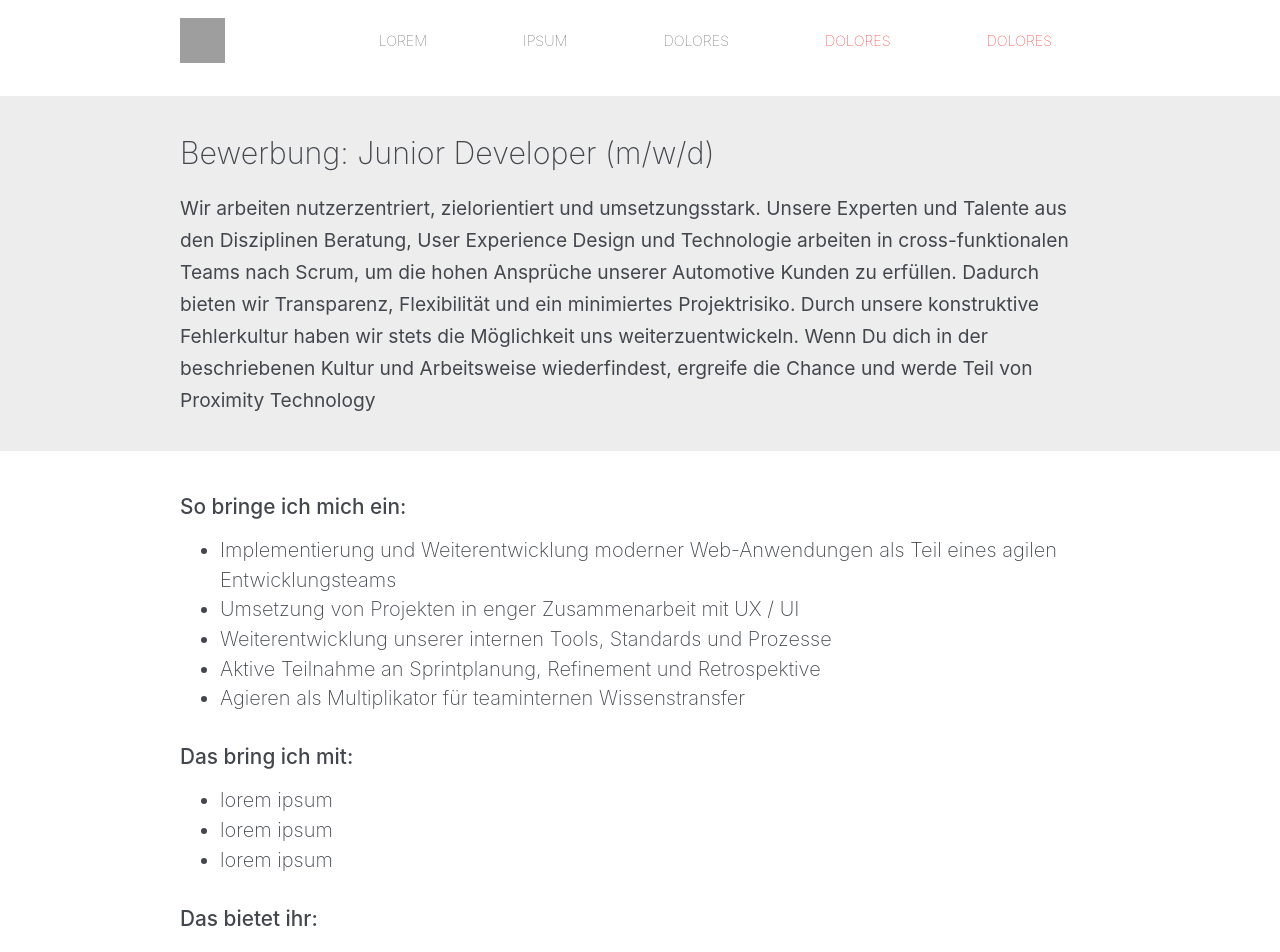
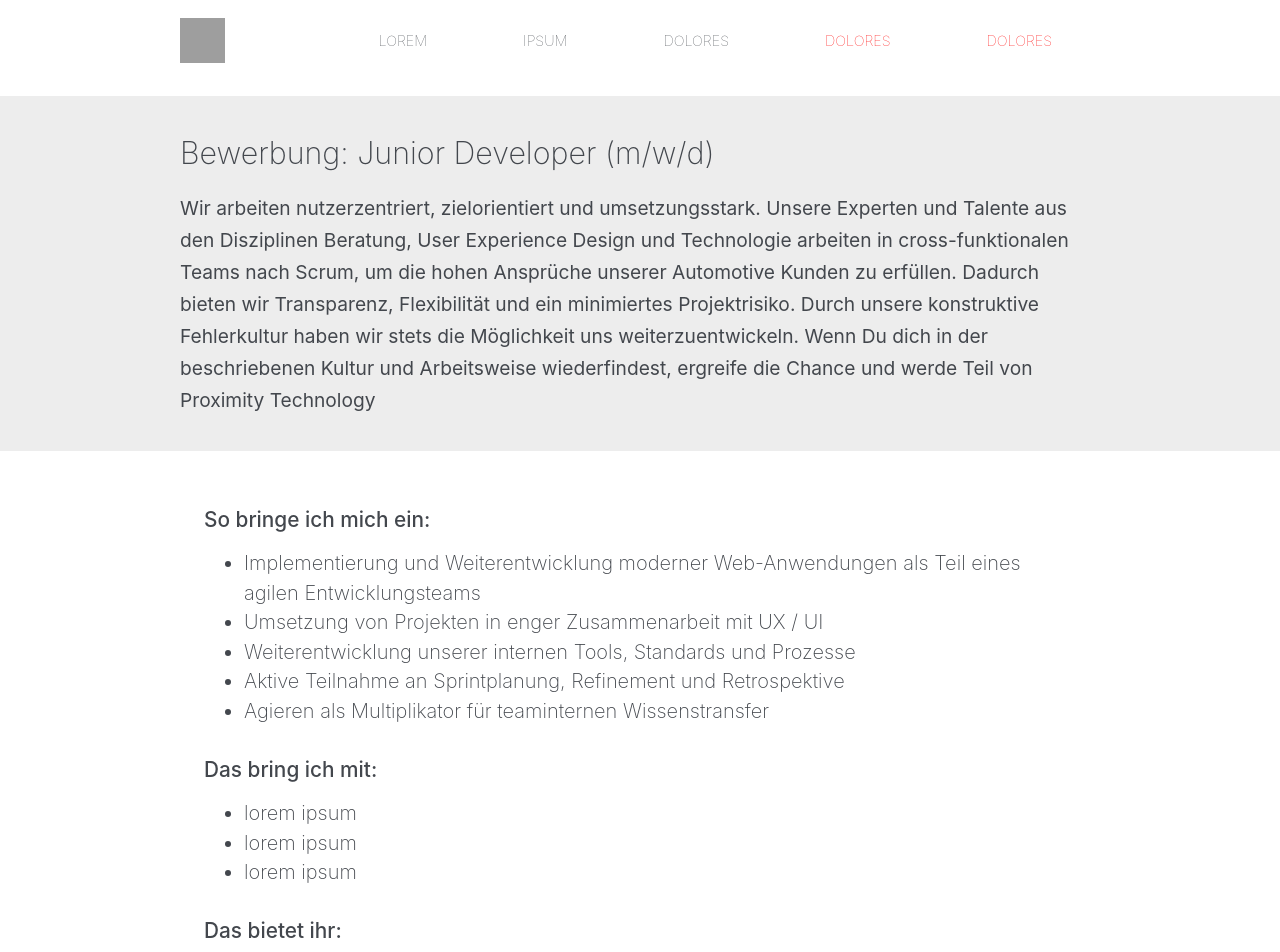
Before and after one commit to ivergentz/proximity, a React (Create React App) app: page / in a window 1280 px wide. Shown: the top 952 px of the page. Built offline with nearby package versions, Linux system fonts and the light colour scheme; grey boxes are pictures that could not be loaded.

Commit message:
Added padding to Content-Section

```diff
--- a/src/components/Content/Content.js
+++ b/src/components/Content/Content.js
@@ -58,6 +58,7 @@ const ContentContainer = styled.section`
 const Container = styled.div`
   margin: 0 auto;
   max-width: 920px;
+  padding: 0.8rem 1.5rem 1rem 1.5rem;
 `
 
 const Headline = styled.h2`
```
